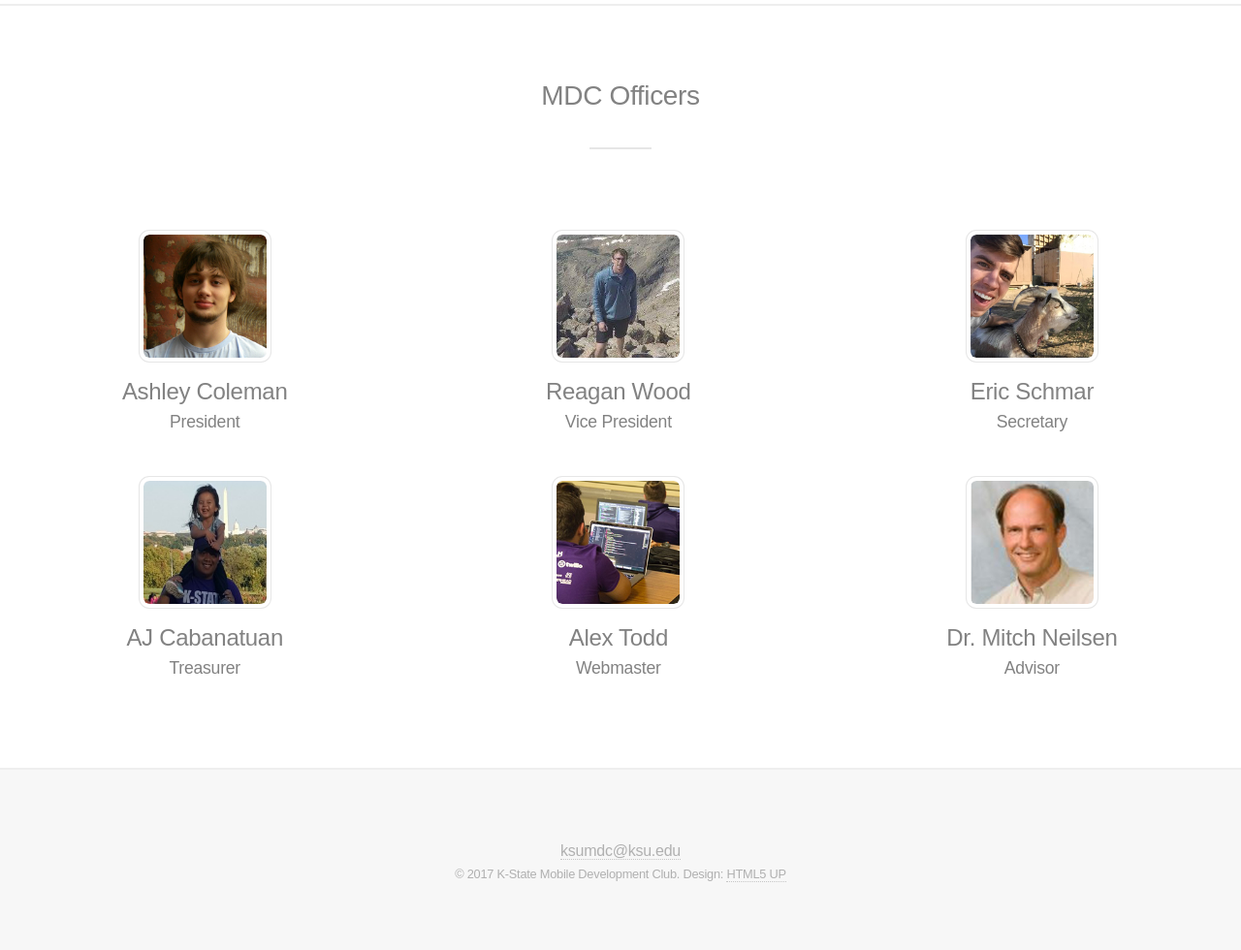
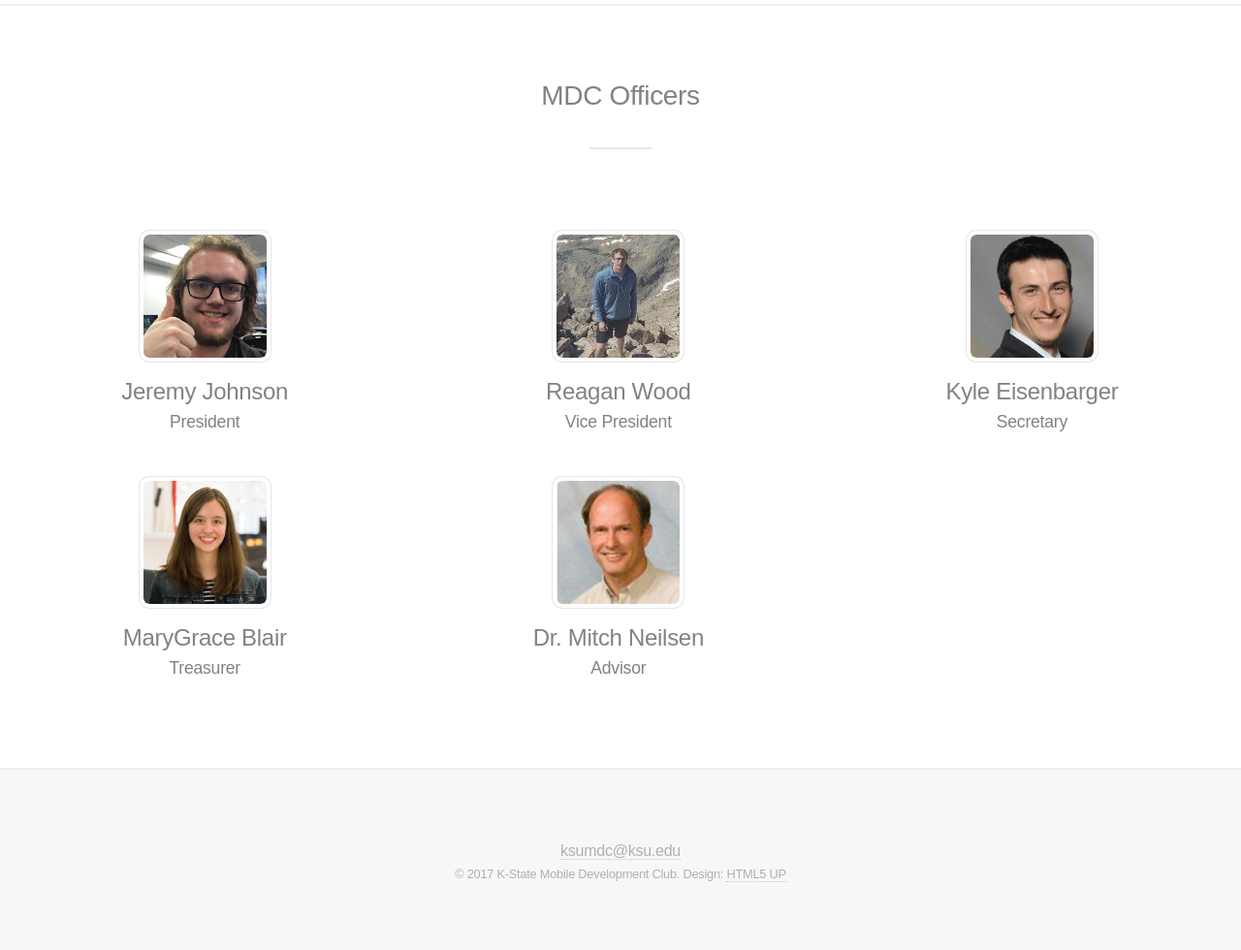
Before and after one commit to KSU-Mobile-Dev-Club/mdc.cs.ksu.edu, a PHP site: page / in a window 1280 px wide. Shown: the part 1024-2004 px from the top of the page at 97% size. Run offline with PHP 8.4, Linux system fonts and the light colour scheme; data that the repository does not hold is empty.

Commit message:
Update Officers for 2017-2018

```diff
--- a/index.php
+++ b/index.php
@@ -73,9 +73,9 @@ Free for personal and commercial use under the CCA 3.0 license (html5up.net/lice
 	<section id="officers" class="wrapper">
 		<header class="major"><h2>MDC Officers</h2></header>
 		<section class="officer">
-			<div class="image"><img src="images/acoleman.jpg" alt="" /></div>
+			<div class="image"><img src="images/jjohnson.jpg" alt="" /></div>
 			<div class="content">
-				<h3><a href="http://people.cs.ksu.edu/~ashley78" target="_blank">Ashley Coleman</a></h3>
+				<h3><a href="http://people.cs.ksu.edu/~jjohn411/" target="_blank">Jeremy Johnson</a></h3>
 				<h4>President</h4>
 			</div>
 		</section>
@@ -87,24 +87,17 @@ Free for personal and commercial use under the CCA 3.0 license (html5up.net/lice
 			</div>
 		</section>
 		<section class="officer">
-			<div class="image"><img src="images/eschmar.jpg" alt="" /></div>
+			<div class="image"><img src="images/keisenb.jpg" alt="" /></div>
 			<div class="content">
-				<h3><a href="http://people.cs.ksu.edu/~schmare" target="_blank">Eric Schmar</a></h3>
+				<h3><a href="https://kyle-eisenbarger.com/" target="_blank">Kyle Eisenbarger</a></h3>
 				<h4>Secretary</h4>
 			</div>
 		</section>
 		<section class="officer">
-			<div class="image"><img src="images/acabanatuan.jpg" alt="" /></div>
+			<div class="image"><img src="images/mgblair.jpg" alt="" /></div>
 			<div class="content">
-				<h3><a href="http://people.cs.ksu.edu/~allanjay808" target="_blank">AJ Cabanatuan</a></h3>
+				<h3><a href="http://people.cs.ksu.edu/~mgblair" target="_blank">MaryGrace Blair</a></h3>
 				<h4>Treasurer</h4>
-			</div>
-		</section>
-		<section class="officer">
-			<div class="image"><img src="images/atodd.jpg" alt="" /></div>
-			<div class="content">
-				<h3><a href="http://people.cs.ksu.edu/~atodd" target="_blank">Alex Todd</a></h3>
-				<h4>Webmaster</h4>
 			</div>
 		</section>
 		<section class="officer">
```
Also changed, not shown: images/acabanatuan.jpg (deleted), images/acoleman.jpg (deleted), images/atodd.jpg (deleted), images/eschmar.jpg (deleted), images/jjohnson.jpg (added), images/keisenb.jpg (added), images/mgblair.jpg (added).
